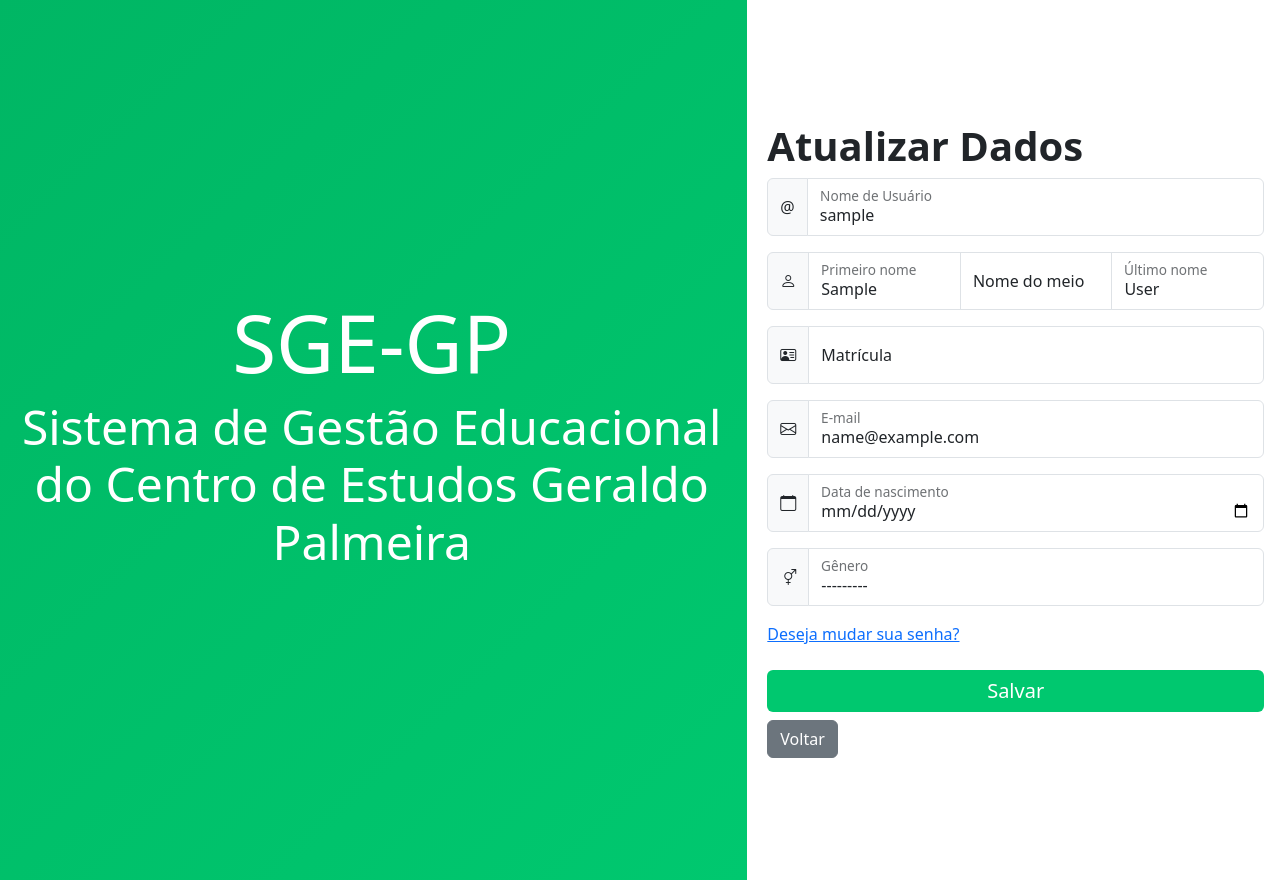
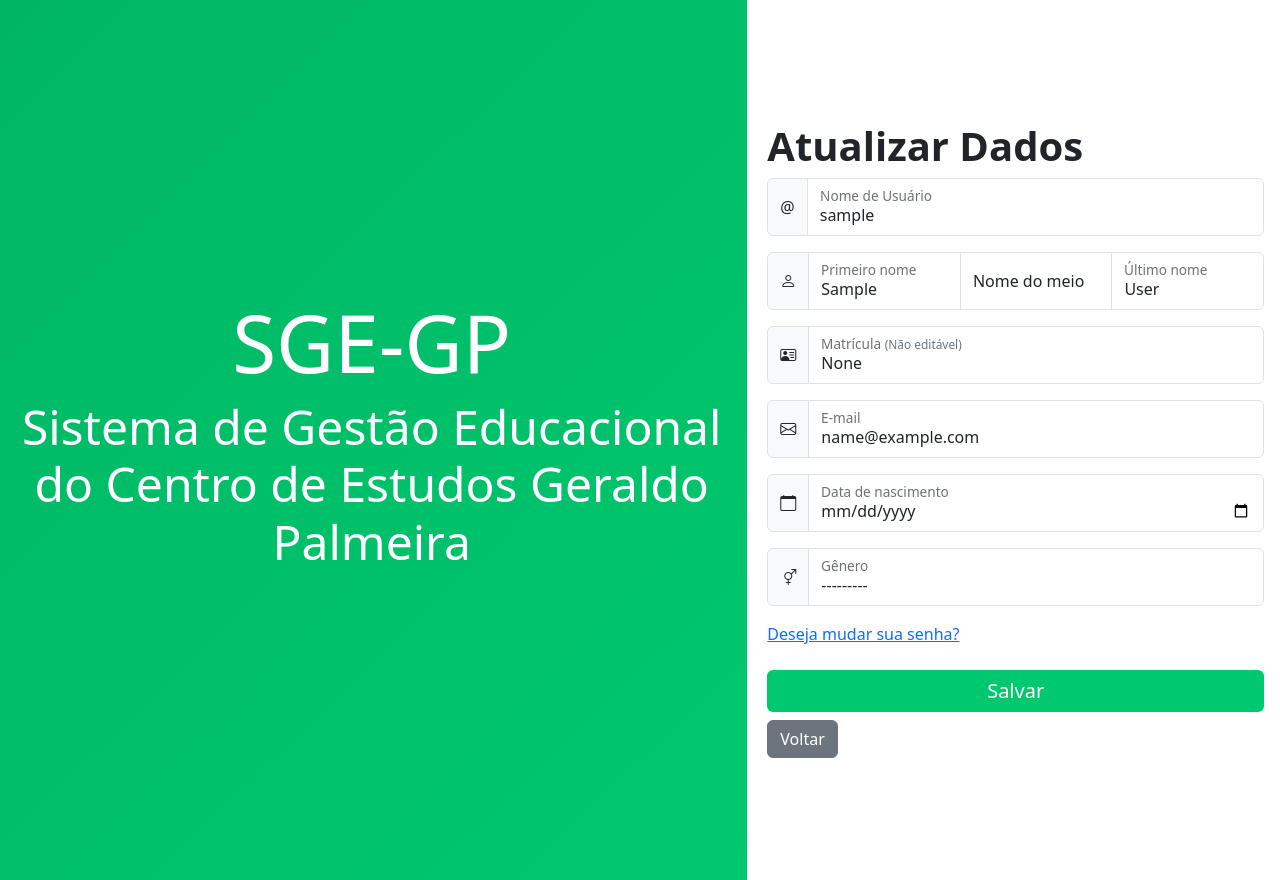
Before and after one commit to leon-rdo/SGE-GP, a Django app: page /accounts/accounts/atualizar/ in a window 1280 px wide. Run offline with Django 4.2, Linux system fonts and the light colour scheme; the visitor is signed in with stand-in values (Sample User, id 1); some libraries are stand-ins or nearby versions.

Commit message:
fix: solve user update page bug

```diff
--- a/accounts/templates/account/user_update.html
+++ b/accounts/templates/account/user_update.html
@@ -47,9 +47,9 @@
       <i class="bi bi-person-vcard"></i>
     </span>
     <div class="form-floating">
-      {{ form.code.errors|safe }}
-      {% render_field form.code placeholder="code" id="id_code" name="code" autocomplete="code" class="form-control" required=True readonly %}
-      <label for="id_code" class="floatingInput">Matrícula</label>
+      <input type="text" class="form-control" readonly value="{{ user.code }}">
+      <label for="id_code" class="floatingInput">Matrícula <small class="text-secondary">(Não editável)</small>
+      </label>
     </div>
   </div>
 
```
